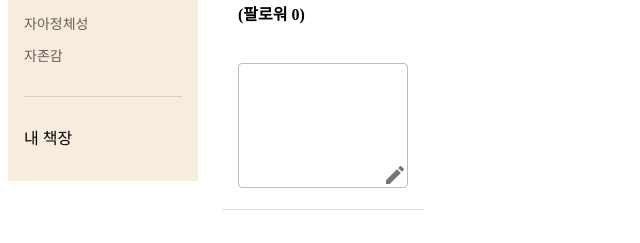
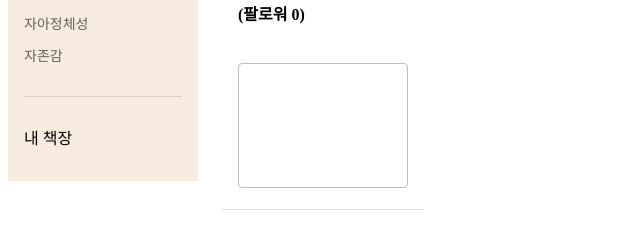
Before and after one commit to BookReviewry/bookReviewry_Front, a Next.js app: page /my-book-shelves in a window 1280 px wide. Shown: the part 204-447 px from the top of the page, without its empty margins (0-640 px from the left). Built offline with nearby package versions, Linux system fonts and the light colour scheme.

Commit message:
Refactor: Profile Component에 user 정보를 props로 보내는 것으로 변경

```diff
--- a/src/app/my-book-shelves/page.tsx
+++ b/src/app/my-book-shelves/page.tsx
@@ -1,13 +1,17 @@
 'use client'
 
 import Profile from '@/components/profile/Profile'
+import { useAuth } from '@/hooks/useAuth'
 import { Box } from '@mui/material'
 import React from 'react'
 
 const page = () => {
+  const { loginMember } = useAuth()
+  console.log(loginMember)
+
   return (
     <Box sx={{ display: 'flex', flexDirection: 'row' }}>
-      <Profile />
+      <Profile userInfo={loginMember}/>
       <div>list</div>
     </Box>
   )
--- a/src/components/profile/Profile.tsx
+++ b/src/components/profile/Profile.tsx
@@ -1,16 +1,17 @@
+'use client'
+
 import { Avatar, Box, Container, Divider, IconButton, TextField } from '@mui/material'
 import EditIcon from '@mui/icons-material/Edit'
 import CheckIcon from '@mui/icons-material/Check'
 import React, { useEffect, useRef, useState } from 'react'
-import { useAuth } from '@/hooks/useAuth'
 import styles from './profile.module.scss'
 import useFetch from '@/hooks/useFetch'
+import { Member } from '@/types/type'
 
-const Profile: React.FC<{ searchedUserId?: string }> = props => {
-  const { loginMember } = useAuth()
-  console.log('member:', loginMember.memberNm)
-  const { memberId, memberNm, profileTxt } = loginMember
-  const isLoginUser = !props.searchedUserId || memberId === props.searchedUserId
+const Profile: React.FC<{ userInfo: Member }> = props => {
+  const { memberId, memberNm, profileTxt } = props.userInfo
+  console.log('member:', memberNm)
+  const [isMyProfile, setIsMyProfile] = useState(false) //TODO: 남의 책장 접근 시 UI 다르게 처리해야함
   const [canEdit, setCanEdit] = useState(false)
   const profileInputRef = useRef<HTMLInputElement>(null)
 
@@ -18,11 +19,6 @@ const Profile: React.FC<{ searchedUserId?: string }> = props => {
     // 프로필 문구 세팅
     if (!!profileInputRef.current && !!profileTxt) profileInputRef.current.value = profileTxt
   }, [])
-
-  // TODO: [내 책장]이 아닐 경우, 해당 유저 프로필 가져옴(API 필요)
-  if (!isLoginUser) {
-    //searchedUserId로 프로필 불러오기
-  }
 
   const numberOfFollowers = 0
 
@@ -73,12 +69,12 @@ const Profile: React.FC<{ searchedUserId?: string }> = props => {
           </Box>
           <Box sx={{ mx: 2, height: 130 }}>
             <TextField inputRef={profileInputRef} disabled={!canEdit} variant='outlined' multiline rows={4} />
-            {isLoginUser && !canEdit && (
+            {isMyProfile && !canEdit && (
               <IconButton size='small' onClick={handleClickEditBtn} sx={{ position: 'alsolute', bottom: '30px', left: '140px' }}>
                 <EditIcon />
               </IconButton>
             )}
-            {isLoginUser && canEdit && (
+            {isMyProfile && canEdit && (
               <IconButton size='small' onClick={handleClickChkBtn} sx={{ position: 'alsolute', bottom: '30px', left: '140px' }}>
                 <CheckIcon />
               </IconButton>
--- a/src/hooks/useAuth.ts
+++ b/src/hooks/useAuth.ts
@@ -1,5 +1,3 @@
-'use client'
-
 import { useContext } from 'react'
 import { AuthContext } from '@/store/auth-context'
 
```
